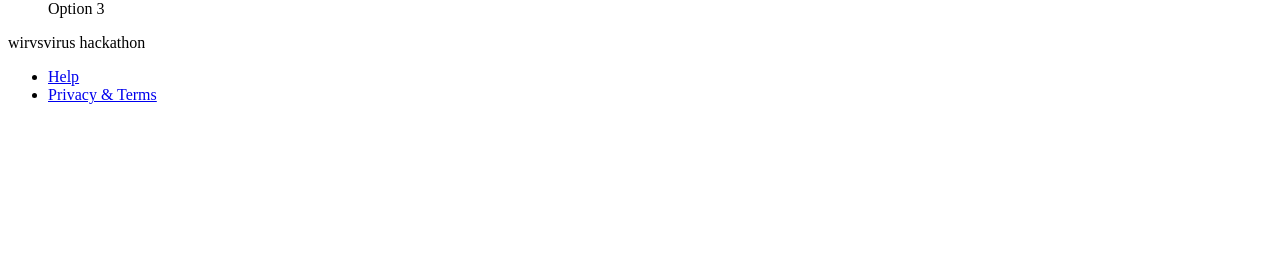
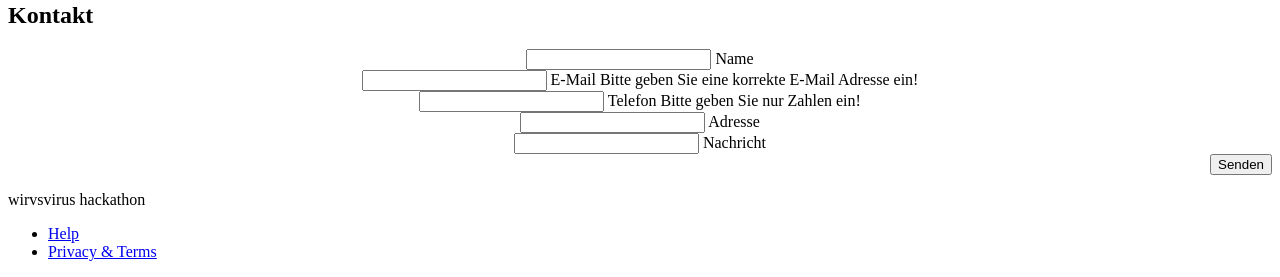
Before and after one commit to ConstantinKoch/WirVSVirus, a Python web app: template Frontend/templates/home.html in a window 1280 px wide. Shown: the part 4324-4601 px from the top of the page. Before the commit the page ends 4428 px from the top, so only its background shows below. Run offline with Jinja, Linux system fonts and the light colour scheme; the template is opened without the code that fills it, so the values that code supplies are empty.

Commit message:
Kontaktformular integriert auf home.html

```diff
--- a/Frontend/styles.css
+++ b/Frontend/styles.css
@@ -29,7 +29,7 @@
 }
 
 .portfolio-logo {
-  background: url(images/logo.jpg) 50% no-repeat;
+  background: url(images/man-s-hand-in-shallow-focus-and-grayscale-photography.jpg) 50% no-repeat;
   background-size: cover;
   height: 150px;
   width: 150px;
--- a/Frontend/templates/home.html
+++ b/Frontend/templates/home.html
@@ -3,18 +3,23 @@
 
 <div class="mdl-grid mdl-cell--12-col portfolio-max-width">
     <div class="mdl-cell mdl-cell--12-col" id="mdl-card__costumized">
-        <h1>Hello World!</h1>
+        <h1>Donate your work</h1>
     </div>
 
     <div class="mdl-cell mdl-cell--12-col">
-        Lorem ipsum dolor sit amet, consetetur sadipscing elitr, sed diam nonumy eirmod tempor invidunt ut labore et dolore magna aliquyam erat, sed diam voluptua. At vero eos et accusam et justo duo dolores et ea rebum. Stet clita kasd gubergren, no sea takimata sanctus est Lorem ipsum dolor sit amet. Lorem ipsum dolor sit amet, consetetur sadipscing elitr, sed diam nonumy eirmod tempor invidunt ut labore et dolore magna aliquyam erat, sed diam voluptua. At vero eos et accusam et justo duo dolores et ea rebum. Stet clita kasd gubergren, no sea takimata sanctus est Lorem ipsum dolor sit amet. Lorem ipsum dolor sit amet, consetetur sadipscing elitr, sed diam nonumy eirmod tempor invidunt ut labore et dolore magna aliquyam erat, sed diam voluptua. At vero eos et accusam et justo duo dolores et ea rebum. Stet clita kasd gubergren, no sea takimata sanctus est Lorem ipsum dolor sit amet.
+      Seid ihr eine infrastrukturkritische Organisation oder Unternehmen und benötigen weitere helfende Hände, um diese Krise zu überstehen?
+      Oder: Habt ihr aktuell keine Vorlesungen oder müsst in die Kurzarbeit und habt zusätzliche Kapazitäten sowie überflüssige Energie?
 
-        Duis autem vel eum iriure dolor in hendrerit in vulputate velit esse molestie consequat, vel illum dolore eu feugiat nulla facilisis at vero eros et accumsan et iusto odio dignissim qui blandit praesent luptatum zzril delenit augue duis dolore te feugait nulla facilisi. Lorem ipsum dolor sit amet,
+      <br>
+      <br>
+      Dann seid ihr hier genau richtig!
+      Bietet eure Hilfe den verschiedenen Unternehmen an und spendet dadurch gleichzeitig noch einen Betrag an gemeinnützige Organisationen.
+      Startet jetzt, tragt eure Daten ein und greift Hilfsbedürftigen unter die Arme!
     </div>
 
 
     <div class="mdl-cell mdl-cell--12-col">
-        <ul class="mdc-list mdc-list--two-line">
+        <ul class="mdc-list">
             <li class="mdc-list-item" tabindex="0">
             <span class="mdc-list-item__text">
                 <span class="mdc-list-item__primary-text">Two-line item</span>
@@ -132,9 +137,65 @@
     </div>
 
 
+    <div class="mdl-cell mdl-cell--12-col" align="left">
+      <h2>Kontakt</h2>
+      <form action="mailto:"
+            method="post" enctype="text/plain">
+          <div class="mdl-grid">
+              <div class="mdl-cell--6-col" align="center">
+                  <!-- Textfield with Floating Label (Name) -->
+                  <div class="mdl-textfield mdl-js-textfield mdl-textfield--floating-label">
+                      <input class="mdl-textfield__input" type="text" id="name_field"
+                            name="Name" ng-bind="name">
+                      <label class="mdl-textfield__label" for="name_field">Name</label>
+                  </div>
+              </div>
+              <div class="mdl-cell--6-col" align="center">
+                  <!-- Textfield with Floating Label (E-Mail) -->
+                  <div class="mdl-textfield mdl-js-textfield mdl-textfield--floating-label">
+                      <input class="mdl-textfield__input" type="email" id="e-mail_field"
+                            name="E-Mail" ng-bind="email_address">
+                      <label class="mdl-textfield__label" for="e-mail_field">E-Mail</label>
+                      <span class="mdl-textfield__error">Bitte geben Sie eine korrekte E-Mail Adresse ein!</span>
+                  </div>
+              </div>
+              <div class="mdl-cell--6-col" align="center">
+                  <!-- Numeric Textfield with Floating Label (Telefon) -->
+                  <div class="mdl-textfield mdl-js-textfield mdl-textfield--floating-label">
+                      <input class="mdl-textfield__input" type="text" pattern="-?[0-9]*(\.[0-9]+)?" id="number_field"
+                            name="Telefonnummer" ng-bind="phone_number">
+                      <label class="mdl-textfield__label" for="number_field">Telefon</label>
+                      <span class="mdl-textfield__error">Bitte geben Sie nur Zahlen ein!</span>
+                  </div>
+              </div>
+              <div class="mdl-cell--6-col" align="center">
+                  <!-- Textfield with Floating Label (Adresse) -->
+                  <div class="mdl-textfield mdl-js-textfield mdl-textfield--floating-label">
+                      <input class="mdl-textfield__input" type="text" id="address_field"
+                            name="Adresse" ng-bind="address">
+                      <label class="mdl-textfield__label" for="address_field">Adresse</label>
+                  </div>
+              </div>
+              <div class="mdl-cell--12-col" align="center">
+                  <!-- Textfield with Floating Label (Nachricht) -->
+                  <div class="mdl-textfield mdl-js-textfield mdl-textfield--floating-label input_field">
+                      <input class="mdl-textfield__input" type="text" id="nachricht_field"
+                            name="Nachricht" ng-bind="nachricht" maxlength="200">
+                      <label class="mdl-textfield__label" for="nachricht_field">Nachricht</label>
+                  </div>
+              </div>
+              <div class="mdl-cell--12-col" align="right">
+                  <button class="mdl-button mdl-js-button senden_style">
+                      Senden
+                  </button>
+              </div>
+          </div>
+      </form>
+    </div>
+
+</div>
 
 
-</div>
 
 <footer class="mdl-mini-footer">
     <div class="mdl-mini-footer__left-section">
```
Also changed, not shown: Frontend/images/man-s-hand-in-shallow-focus-and-grayscale-photography.jpg (added).
